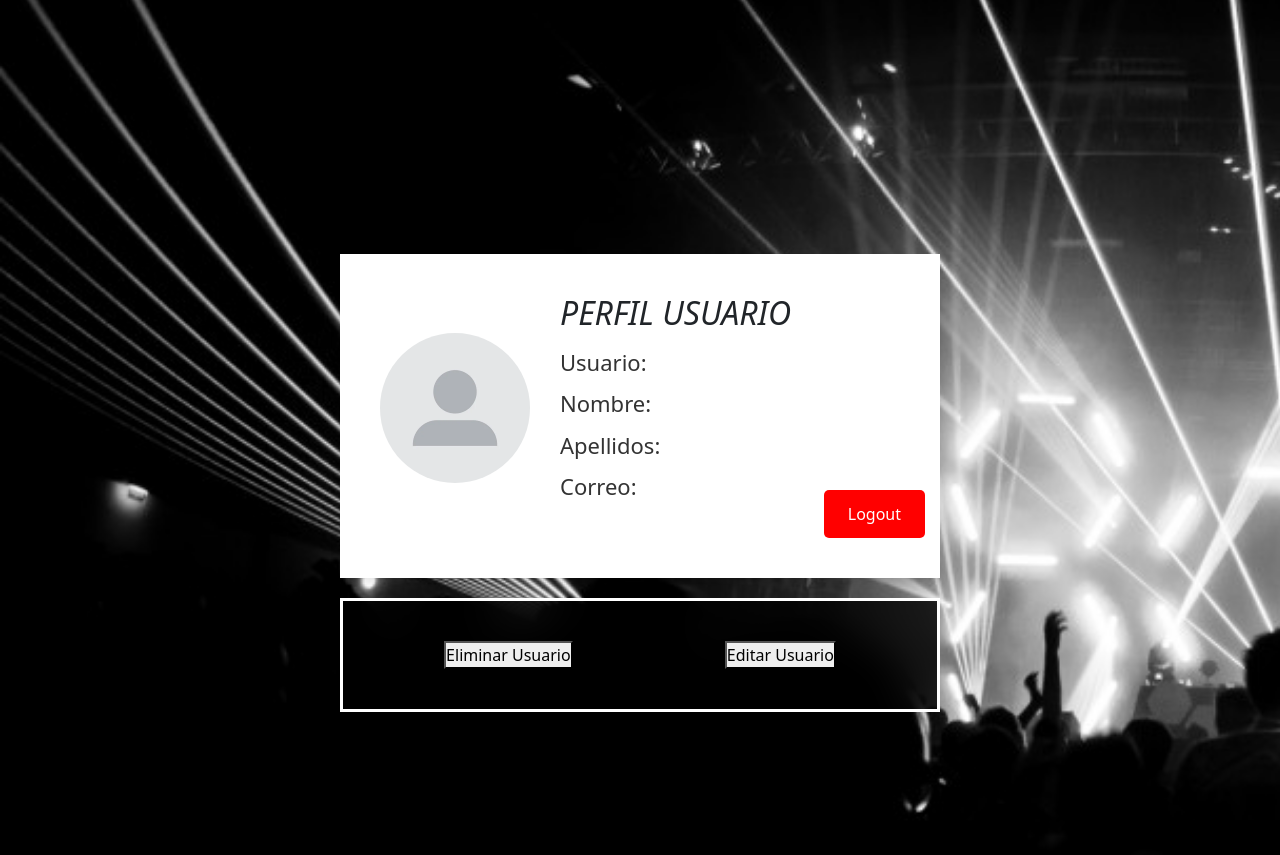
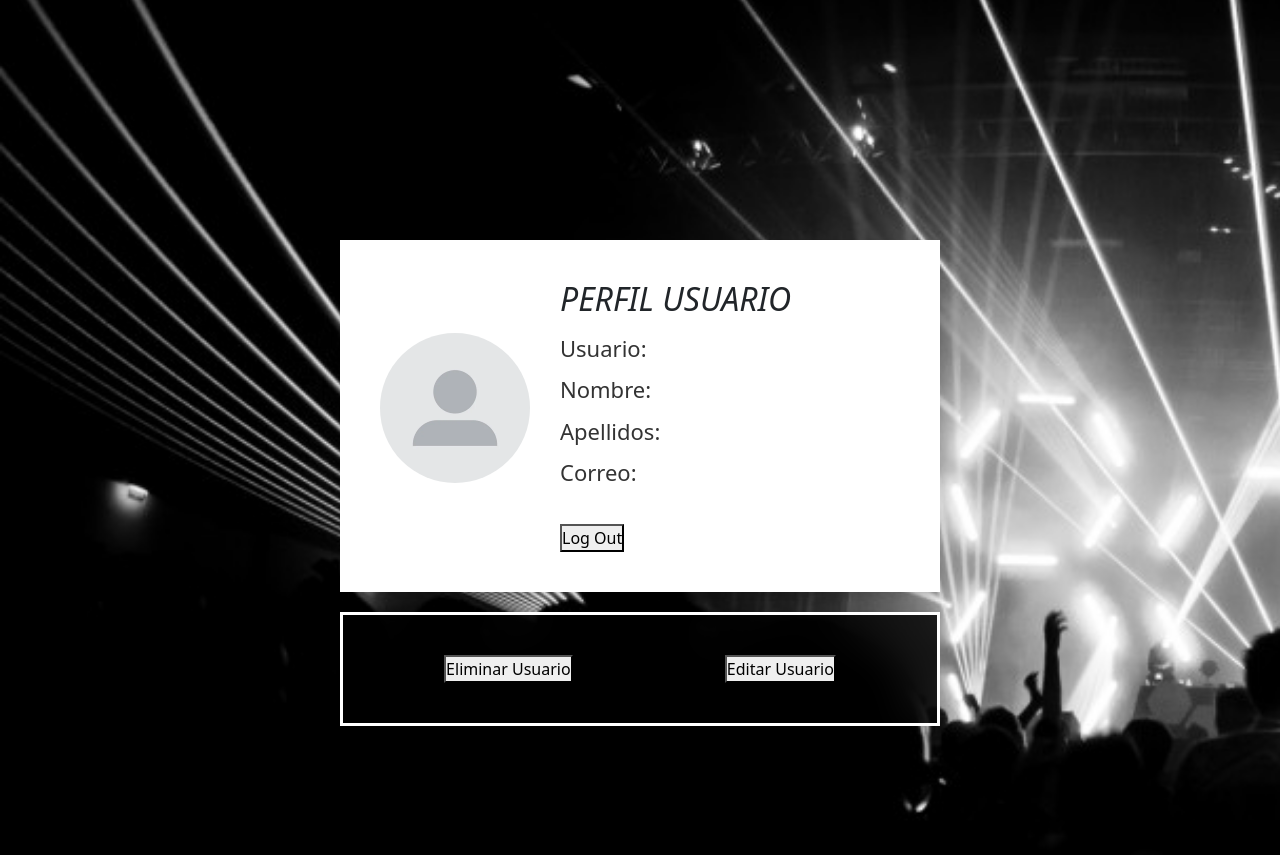
Before and after one commit to JoanMarcMM/WEB_FIRALIA, a PHP site: page /profile.php in a window 1280 px wide. Shown: the part 528-1383 px from the top of the page. Run offline with PHP 8.4, Linux system fonts and the light colour scheme; the visitor is signed in with stand-in values (Sample User, id 1); tables that the repository leaves empty or names only in its code hold one stand-in row (values such as "Sample post"); data that the repository does not hold is empty.

Commit message:
Logout ahora funciona con usercontroller

```diff
--- a/view/profile.php
+++ b/view/profile.php
@@ -139,7 +139,11 @@ if (!$fetch) {
                 <h3><?php echo "Nombre: " . htmlspecialchars($fetch['NAME']); ?></h3>
                 <h3><?php echo "Apellidos: " . htmlspecialchars($fetch['LASTNAME']); ?></h3>
                 <h3><?php echo "Correo: " . htmlspecialchars($fetch['EMAIL']); ?></h3><br>
-                <a href="../controller/logout.php" class="delete-btn">Logout</a>
+
+                <form action="../controller/UserController.php" method="POST">
+                <input type="hidden" name="logout" value="logout">
+                <button class="submit-btn" type="submit">Log Out</button>
+                </form>
             <?php else: ?>
                 <h3>Usuario no encontrado</h3>
             <?php endif; ?>
```
